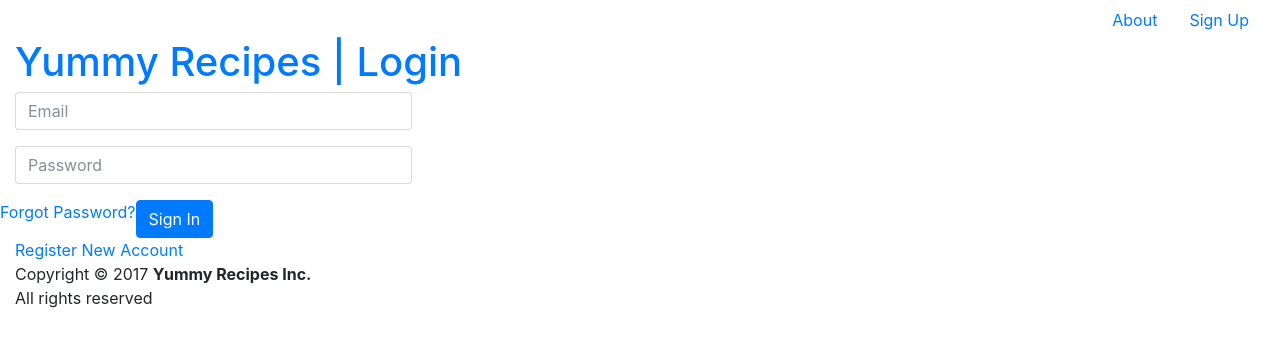
After one commit to lym/yummy-recipes, a Flask app: page /login in a window 1280 px wide. The commit adds this page. Shown: the top 347 px of the page. Run offline with Flask 2, Linux system fonts and the light colour scheme; some libraries are stand-ins or nearby versions.

Commit message:
Add initial iteration of login page
At this point we have a register and login form. Functionality follows
this.

```diff
--- a/app.py
+++ b/app.py
@@ -12,3 +12,7 @@ def landing_page():
 @app.route("/register")
 def register():
     return render_template('register.html', name='registration')
+
+@app.route("/login")
+def login():
+    return render_template('login.html', name='login')
--- a/templates/landing_page.html
+++ b/templates/landing_page.html
@@ -15,7 +15,7 @@
         <!-- Navbar Right Menu -->
           <ul class="nav navbar-nav">
             <li class="nav-item"><a class="nav-link" href="javascript:void(0)">About</a></li>
-            <li class="nav-item"><a class="nav-link" href="javascript:void(0)">Login</a></li>
+            <li class="nav-item"><a class="nav-link" href="/login">Login</a></li>
             <li class="nav-item"><a class="nav-link" href="/register">Sign up</a></li>
           </ul>
       </nav>
--- /dev/null
+++ b/templates/login.html
@@ -0,0 +1,66 @@
+<!DOCTYPE html>
+<html>
+<head>
+  <meta charset="utf-8">
+  <meta http-equiv="X-UA-Compatible" content="IE=edge">
+  <title>Yummy Recipes | Login</title>
+  <meta content="width=device-width, initial-scale=1, maximum-scale=1, user-scalable=no" name="viewport">
+
+  <link rel="stylesheet" href="https://maxcdn.bootstrapcdn.com/bootstrap/4.0.0-beta/css/bootstrap.min.css" integrity="sha384-/Y6pD6FV/Vv2HJnA6t+vslU6fwYXjCFtcEpHbNJ0lyAFsXTsjBbfaDjzALeQsN6M" crossorigin="anonymous">
+</head>
+<body>
+  <div class="container-fluid">
+    <header>
+        <ul class="nav justify-content-end">
+          <li><a class="nav-link" href="javascript:void(0)">About</a></li>
+          <li><a class="nav-link" href="javascript:void(0)">Sign Up</a></li>
+        </ul>
+    </header>
+
+    <h1><a href="/">Yummy Recipes | Login</a></h1>
+
+    <div class="row">
+      <div class="col">
+        <form action="" method="post">
+          <div class="form-group has-feedback">
+            <input type="email" class="form-control" name="email"
+                   placeholder="Email">
+            <span class="glyphicon glyphicon-envelope form-control-feedback"></span>
+          </div>
+          <div class="form-group has-feedback">
+            <input type="password" class="form-control" name="password"
+                   placeholder="Password">
+            <span class="glyphicon glyphicon-lock form-control-feedback"></span>
+          </div>
+          <div class="row">
+            <div class="col-xs-8">
+              <a href="/register.html" class="text-center">Forgot Password?</a>
+            </div> <!-- /.col -->
+            <div class="col-xs-4">
+              <button type="submit" class="btn btn-primary btn-block btn-flat">
+                Sign In
+              </button>
+            </div> <!-- /.col -->
+          </div>
+        </form>
+        <a href="#">Register New Account</a><br>
+      </div>
+
+      <div class="col">
+        <section class="tags">
+        </section>
+      </div>
+
+      <div class="col">
+        <section class="user-details">
+        </section>
+      </div>
+    </div>
+
+    <footer>
+      Copyright &copy; 2017 <b>Yummy Recipes Inc.</b><br>
+      All rights reserved
+    </footer>
+  </div>
+</body>
+</html>
```
